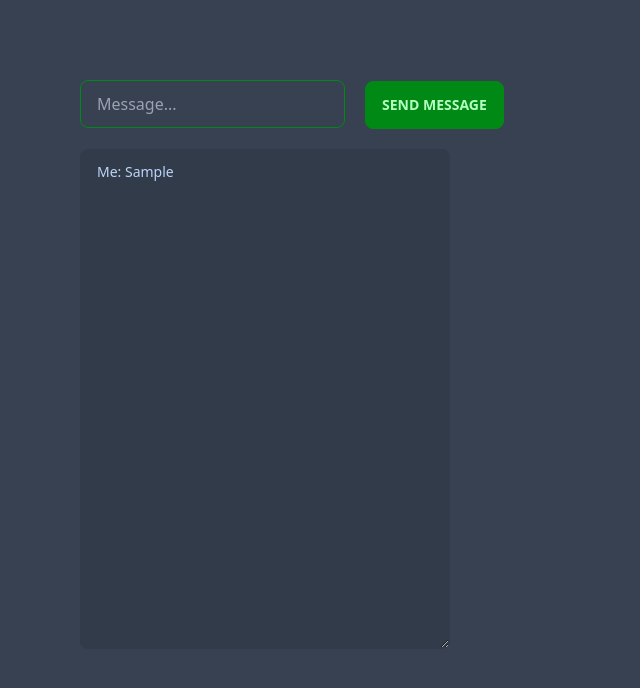
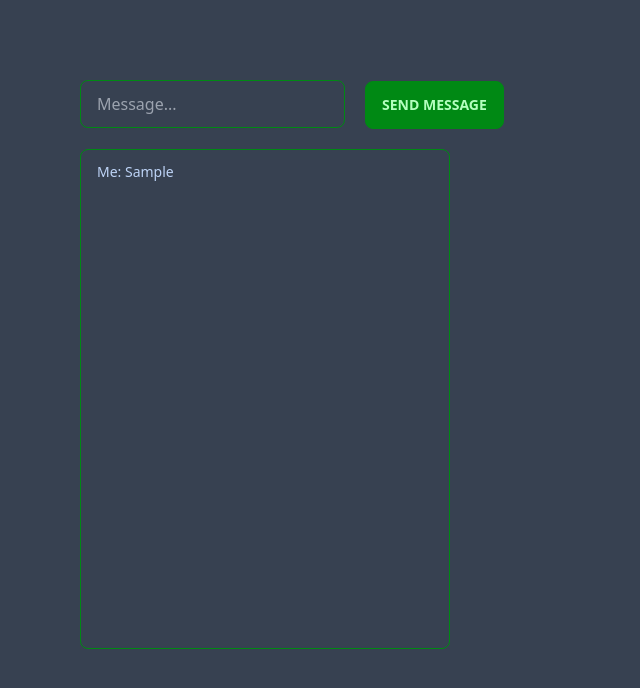
Before and after one commit to ileuca/react-games, a React (Create React App) app in the folder client/: page / in a window 1280 px wide. Both pictures are taken after typing "Sample" into the empty fields and a click on the button "SEND MESSAGE". Shown: the top 688 px of the page, without its empty margins (0-640 px from the left). Built offline with nearby package versions, Linux system fonts and the light colour scheme; no server answers.

Commit message:
fixed double other message

```diff
--- a/client/src/pages/socket-io-test/index.tsx
+++ b/client/src/pages/socket-io-test/index.tsx
@@ -6,10 +6,7 @@ const socket = io("http://localhost:3001");
 const SocketTest = () => {
   const messageRef = useRef<HTMLInputElement>(null);
   const [messages, setMessages] = useState<string[]>([]);
-
-  useEffect(() => {
-    console.log(messages);
-  }, [messages]);
+  const [receivedMessage, setReceivedMessage] = useState<string>();
 
   const sendMessage = () => {
     if (messageRef.current) {
@@ -23,11 +20,17 @@ const SocketTest = () => {
   };
 
   useEffect(() => {
+    if (!!receivedMessage) {
+      setMessages((prevMessages) => {
+        return [...prevMessages, ` ${receivedMessage}`];
+      });
+    }
+  }, [receivedMessage]);
+
+  useEffect(() => {
     socket.on("receive_message", (data) => {
       if (data) {
-        setMessages((prevMessages) => {
-          return [...prevMessages, `Other: ${data.message} \n`];
-        });
+        setReceivedMessage(`Other: ${data.message} \n`);
       }
     });
   }, []);
@@ -52,13 +55,15 @@ const SocketTest = () => {
         </button>
       </div>
       <div>
-        <textarea
+        <div
           id="messageBoard"
-          disabled={true}
-          value={messages}
           className="textarea textarea-secondary"
           style={{ width: 370, minHeight: 500 }}
-        />
+        >
+          {messages.map((message) => {
+            return <p>{message}</p>;
+          })}
+        </div>
       </div>
     </div>
   );
```
